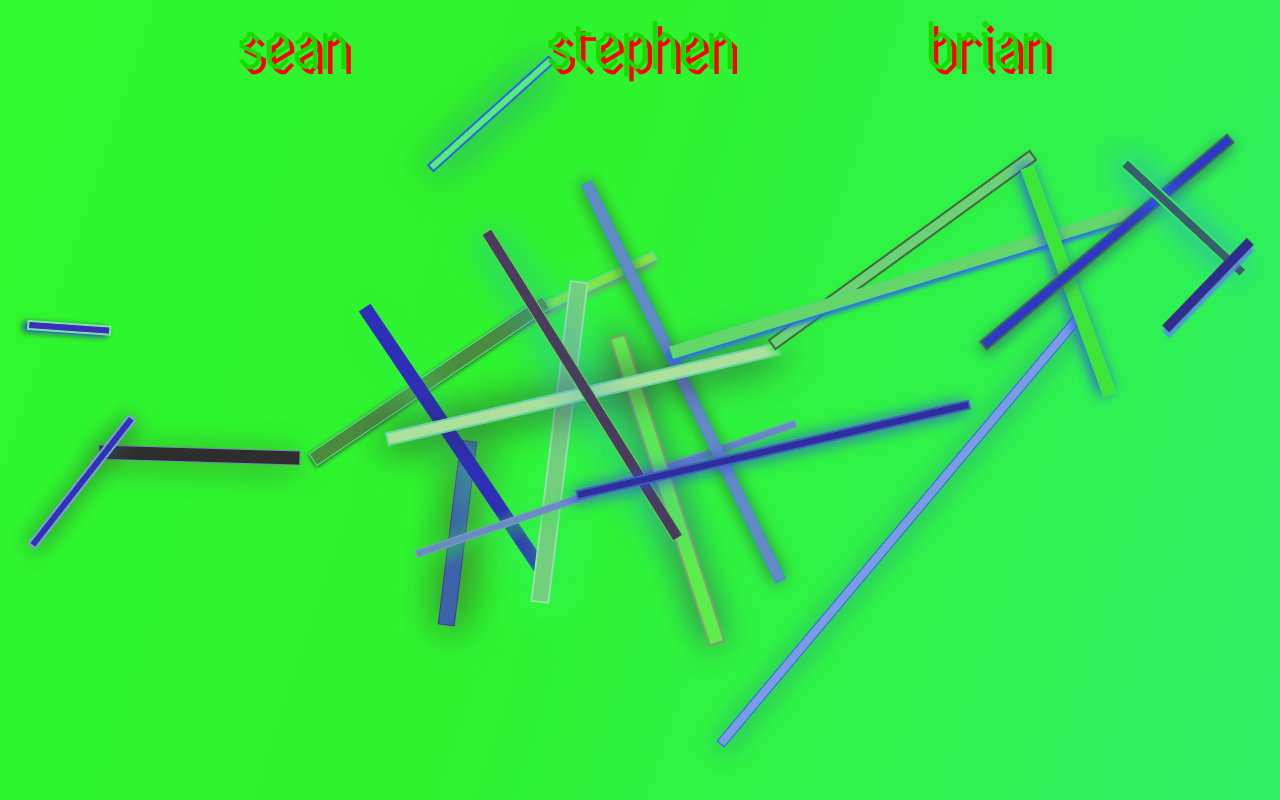
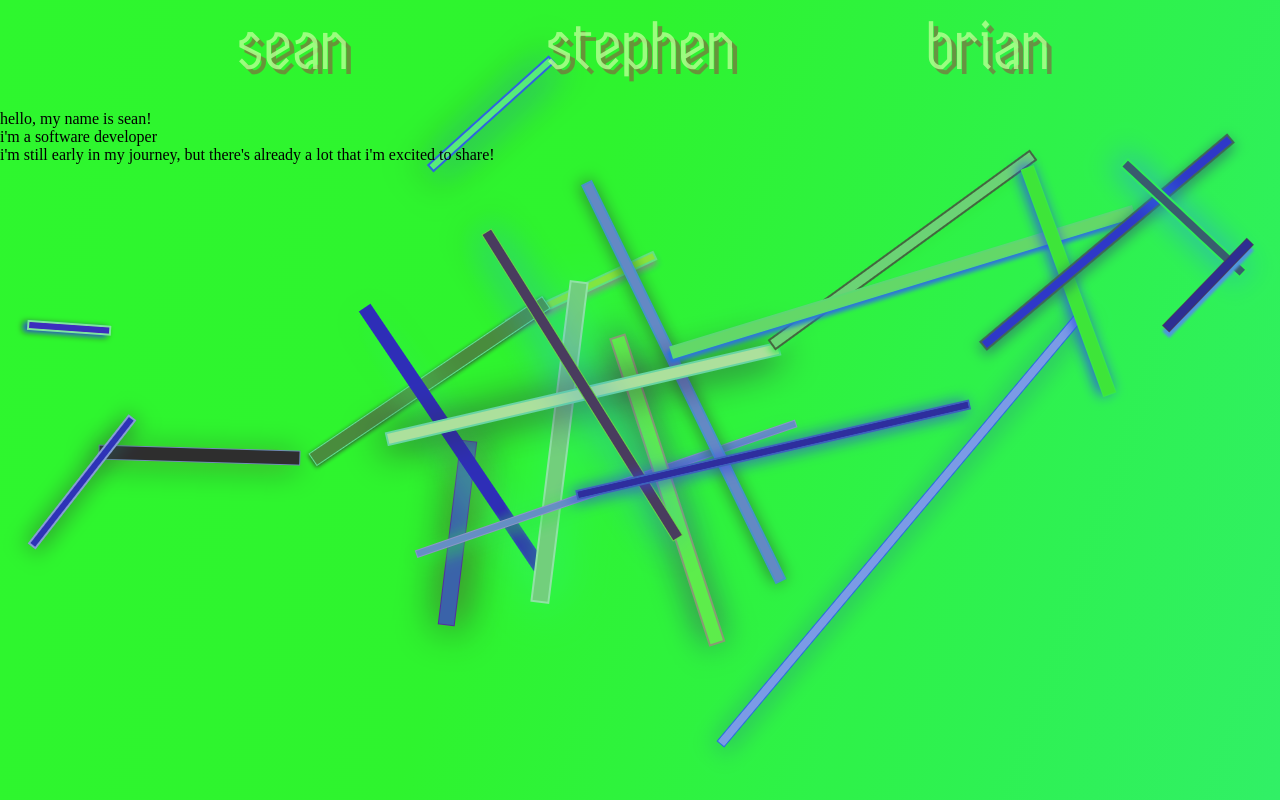
Before and after one commit to seanstephenbrian/ssbbd, a React app: page / in a window 1280 px wide. Built offline with nearby package versions, Linux system fonts and the light colour scheme.

Commit message:
create intro component, play with name colors
not yet happy with the colors..

```diff
--- /dev/null
+++ b/src/components/Intro.js
@@ -0,0 +1,17 @@
+import React from 'react';
+
+export default function Intro() {
+    return (
+        <section className='intro-text'>
+            <h1>
+                hello, my name is sean!
+            </h1>
+            <p>
+                i'm a software developer
+            </p>
+            <p>
+                i'm still early in my journey, but there's already a lot that i'm excited to share!
+            </p>
+        </section>
+    )
+}
--- a/src/components/Name.js
+++ b/src/components/Name.js
@@ -8,6 +8,7 @@ export default function Name() {
     if (!expanded) {
         return (
             <div
+                aria-hidden='true'
                 className='name name-not-expanded'
                 onMouseOver={() => {
                     setExpanded(true);
@@ -23,6 +24,7 @@ export default function Name() {
     } else {
         return (
             <div
+                aria-hidden='true'
                 className='name name-expanded'
                 onMouseLeave={() => {
                     setExpanded(false);
--- a/src/components/Site.js
+++ b/src/components/Site.js
@@ -3,7 +3,8 @@ import React from 'react';
 import { generateBackgroundStyles} from '../js/variable-styles';
 
 import Background from './Background';
-import Header from './Name';
+import Intro from './Intro';
+import Name from './Name';
 
 import '../styles/main.scss';
 
@@ -14,7 +15,8 @@ function Site() {
                     createBackground={generateBackgroundStyles}
             />
             <div className='site-wrapper'>
-                <Header />
+                <Name />
+                <Intro />
             </div>
         </>
     );
--- a/src/styles/name.scss
+++ b/src/styles/name.scss
@@ -15,6 +15,6 @@
 }
 
 .name-expanded {
-    color: #16da00;
-    text-shadow: 5px 5px 0 red;
+    color: #b3ff90d2;
+    text-shadow: 5px 5px 0 #9746438c;
 }
```
